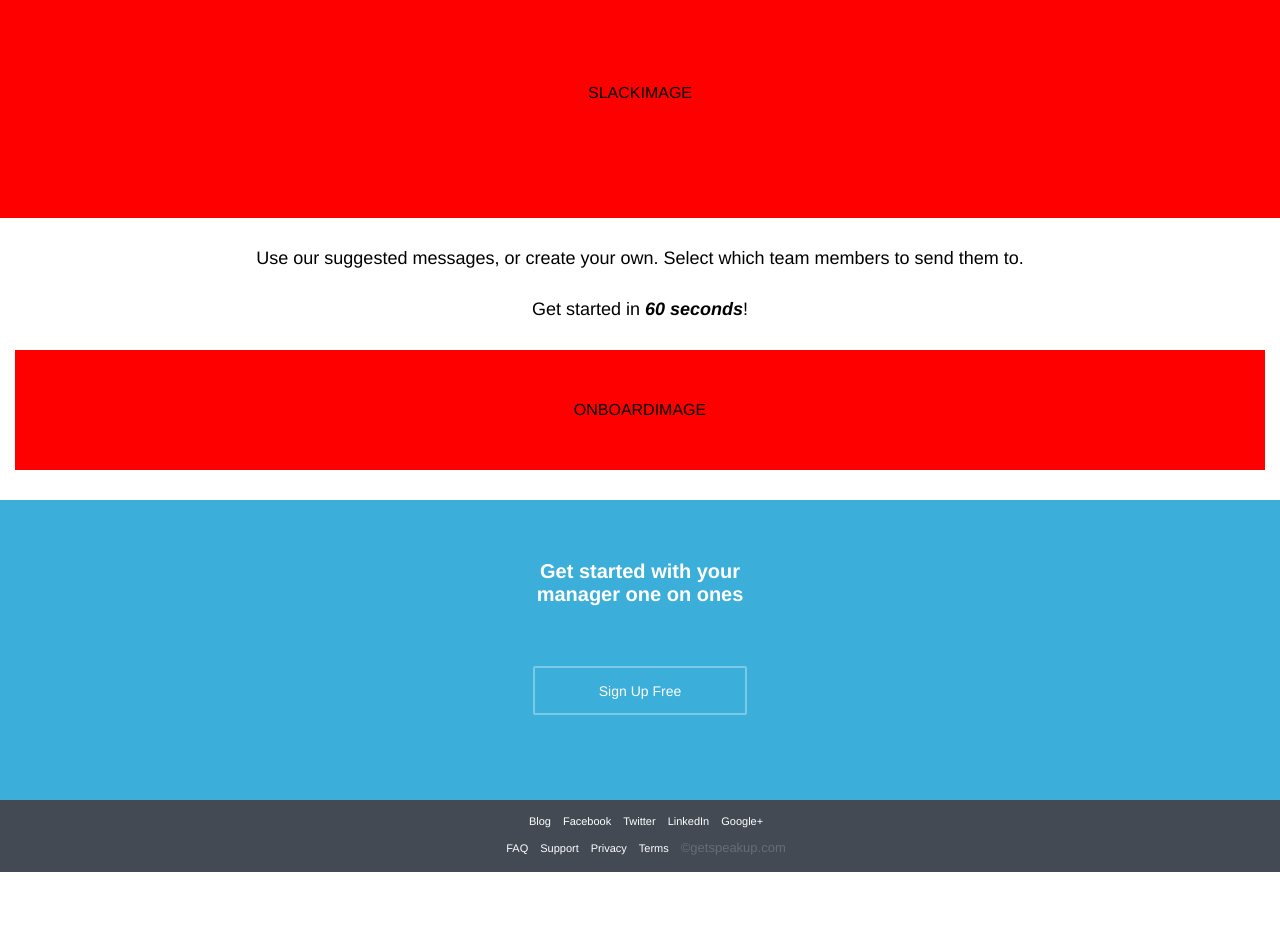
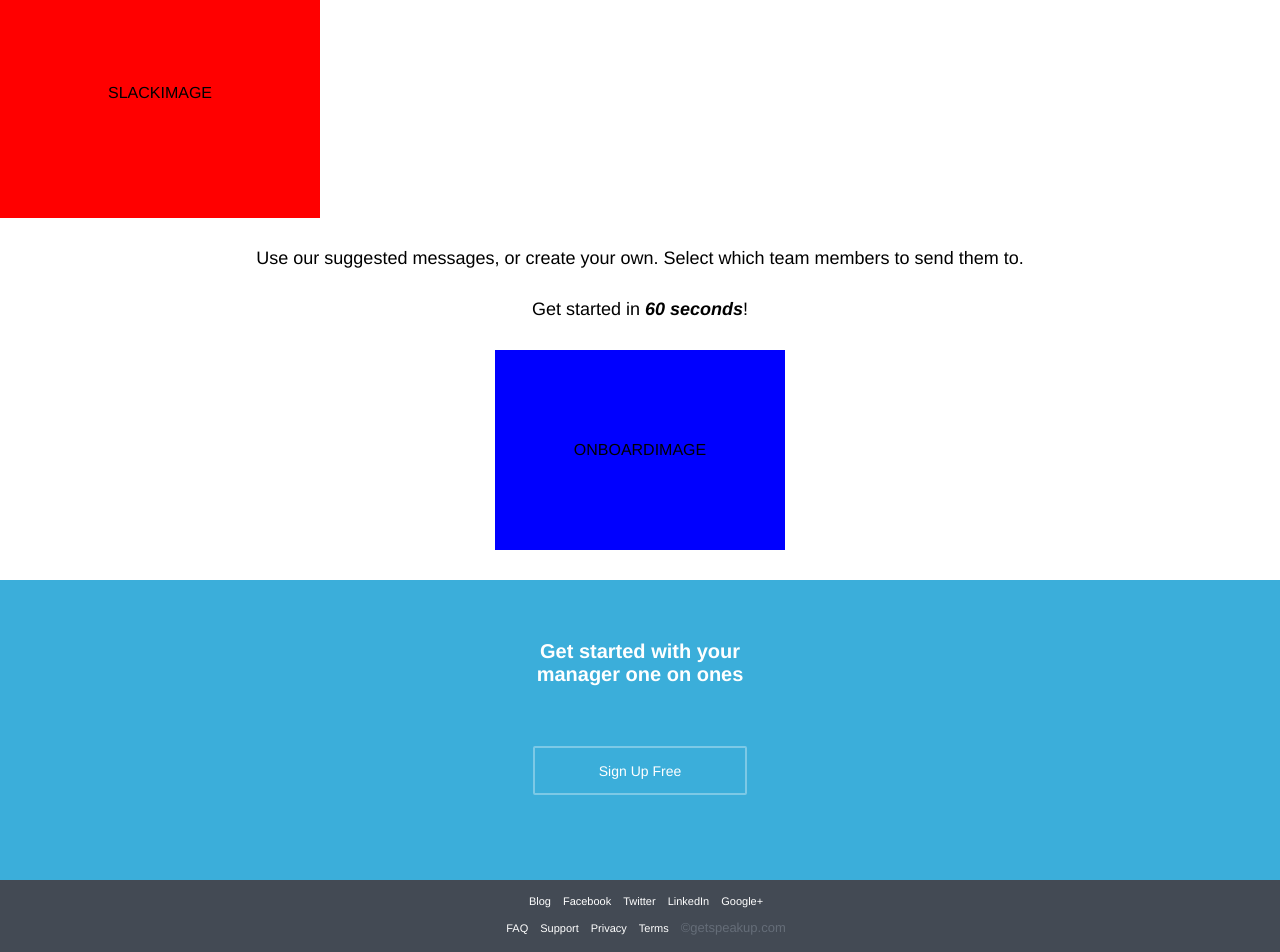
Before and after one commit to CarlPetterS/slackbot, a React (Create React App) app: page / in a window 1280 px wide. Shown: the part 950-1902 px from the top of the page. Before the commit the page ends 1822 px from the top, so only its background shows below. Built offline with nearby package versions, Linux system fonts and the light colour scheme.

Commit message:
Styling on landing page fixes.

```diff
--- a/src/styles/landing-page.css
+++ b/src/styles/landing-page.css
@@ -52,7 +52,7 @@ main {
   align-items: center;
   justify-content: center;
   background-color: red;
-  width: 100%;
+  width: 320px;
   height: 250px;
 }
 
@@ -68,11 +68,11 @@ main {
   display: flex;
   align-items: center;
   justify-content: center;
-  background-color: red;
-  height: 120px;
+  background-color: blue;
+  width:290px;
+  height: 200px;
+  margin: auto;
   margin-top: 30px;
-  margin-left: 15px;
-  margin-right: 15px;
   margin-bottom: 30px;
 }
 
```
